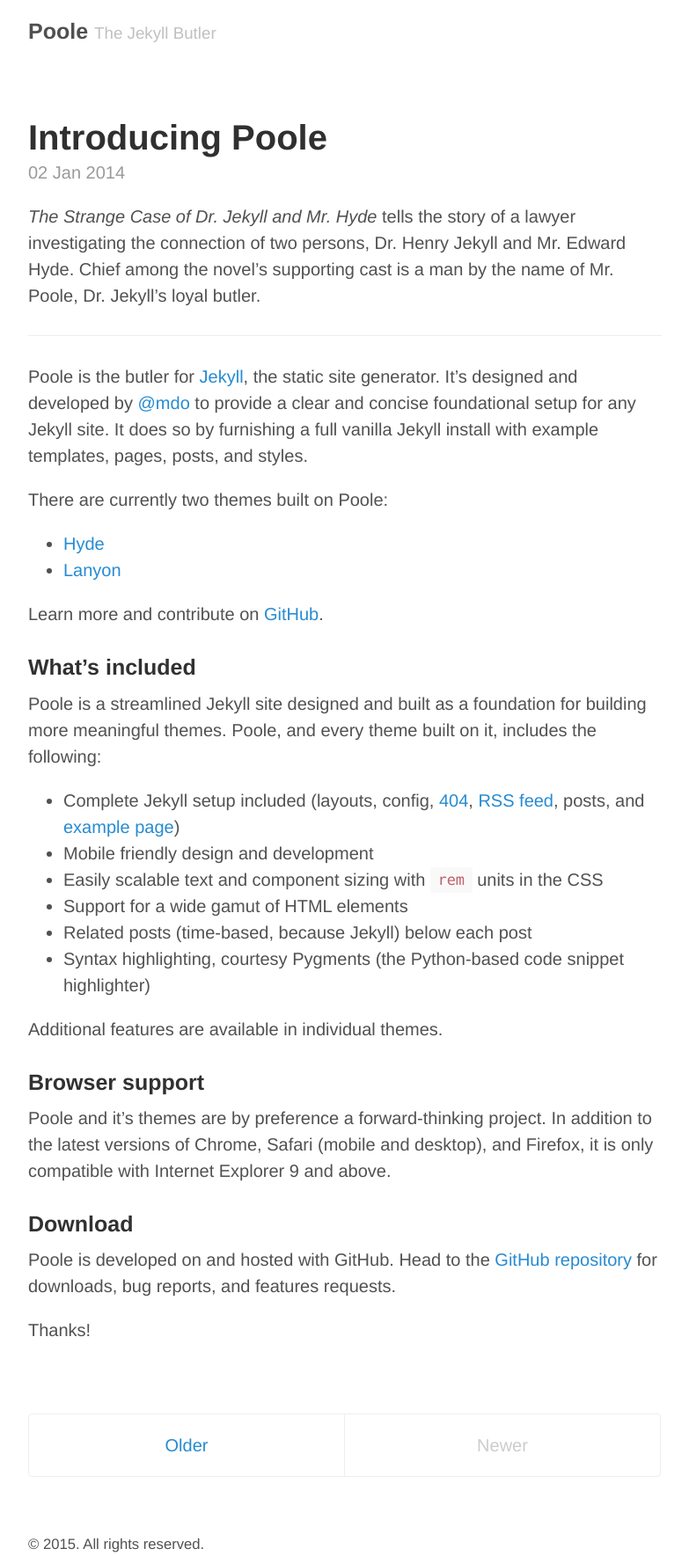
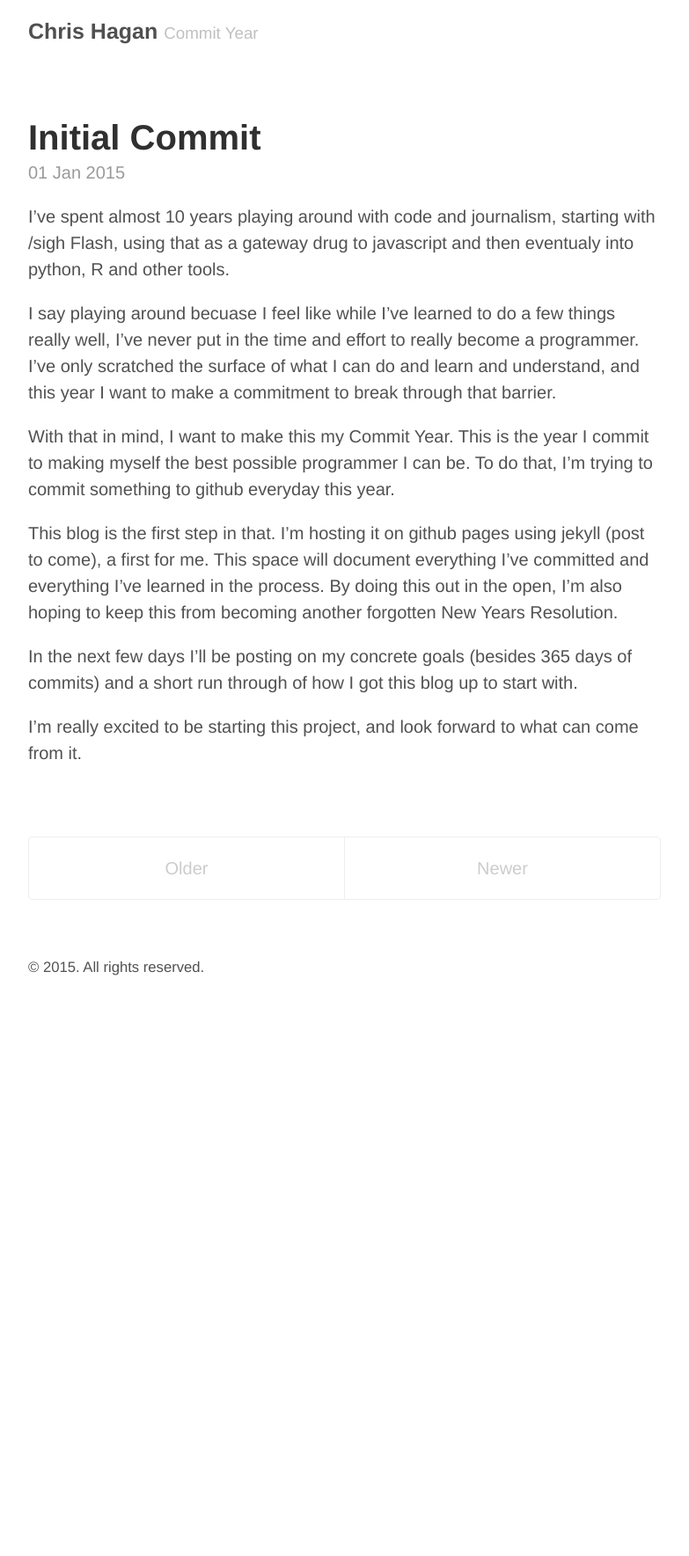
Before and after one commit to chagan/chagan.github.io, a Jekyll site: the page built from index.html, in a window 1280 px wide. Shown: the whole page at 88% size, without its empty margins (248-1031 px from the left). Built offline with Jekyll 4.4.1, drawn with Linux system fonts in a browser that asks for light colours; the list of posts is cut into pages by our own code; after the commit the page ends 1113 px from its top, so only the background shows below that.

Commit message:
Changed blog defaults and added first post

```diff
--- /dev/null
+++ b/Gemfile
@@ -0,0 +1,2 @@
+source 'https://rubygems.org'
+gem 'github-pages'
--- a/_config.yml
+++ b/_config.yml
@@ -1,19 +1,19 @@
 # Permalinks
-permalink:        pretty
+permalink:        /:title
 relative_permalinks: true
 
 # Setup
-title:            Poole
-tagline:          The Jekyll Butler
-url:              http://getpoole.com
+title:            Chris Hagan
+tagline:          Commit Year
+url:              http://chagan.github.io
 paginate:         1
 baseurl:          /
 author:
-  name:           Mark Otto
-  url:            https://twitter.com/mdo
-  email:          markdotto@gmail.com
+  name:           Chris Hagan
+  url:            https://twitter.com/chrishagan
+  email:          chrishagan23@gmail.com
 
 # Custom vars
 version:          1.0.0
 github:
-  repo:           https://github.com/poole/poole
+  repo:           https://github.com/chagan/chagan.github.io
--- a/_posts/2014-01-02-introducing-poole.md
+++ /dev/null
@@ -1,40 +0,0 @@
----
-layout: post
-title: Introducing Poole
----
-
-*The Strange Case of Dr. Jekyll and Mr. Hyde* tells the story of a lawyer investigating the connection of two persons, Dr. Henry Jekyll and Mr. Edward Hyde. Chief among the novel's supporting cast is a man by the name of Mr. Poole, Dr. Jekyll's loyal butler.
-
------
-
-Poole is the butler for [Jekyll](http://jekyllrb.com), the static site generator. It's designed and developed by [@mdo](https://twitter.com/mdo) to provide a clear and concise foundational setup for any Jekyll site. It does so by furnishing a full vanilla Jekyll install with example templates, pages, posts, and styles.
-
-There are currently two themes built on Poole:
-
-* [Hyde](http://hyde.getpoole.com)
-* [Lanyon](http://lanyon.getpoole.com)
-
-Learn more and contribute on [GitHub](https://github.com/poole).
-
-### What's included
-
-Poole is a streamlined Jekyll site designed and built as a foundation for building more meaningful themes. Poole, and every theme built on it, includes the following:
-
-* Complete Jekyll setup included (layouts, config, [404](/404.html), [RSS feed](/atom.xml), posts, and [example page](/about))
-* Mobile friendly design and development
-* Easily scalable text and component sizing with `rem` units in the CSS
-* Support for a wide gamut of HTML elements
-* Related posts (time-based, because Jekyll) below each post
-* Syntax highlighting, courtesy Pygments (the Python-based code snippet highlighter)
-
-Additional features are available in individual themes.
-
-### Browser support
-
-Poole and it's themes are by preference a forward-thinking project. In addition to the latest versions of Chrome, Safari (mobile and desktop), and Firefox, it is only compatible with Internet Explorer 9 and above.
-
-### Download
-
-Poole is developed on and hosted with GitHub. Head to the <a href="https://github.com/poole/poole">GitHub repository</a> for downloads, bug reports, and features requests.
-
-Thanks!
--- /dev/null
+++ b/_posts/2015-01-01-initial-commit.md
@@ -0,0 +1,16 @@
+---
+layout: post
+title: Initial Commit
+---
+
+I've spent almost 10 years playing around with code and journalism, starting with /sigh Flash, using that as a gateway drug to javascript and then eventualy into python, R and other tools.
+
+I say playing around becuase I feel like while I've learned to do a few things really well, I've never put in the time and effort to really become a programmer. I've only scratched the surface of what I can do and learn and understand, and this year I want to make a commitment to break through that barrier.
+
+With that in mind, I want to make this my Commit Year. This is the year I commit to making myself the best possible programmer I can be. To do that, I'm trying to commit something to github everyday this year.
+
+This blog is the first step in that. I'm hosting it on github pages using jekyll (post to come), a first for me. This space will document everything I've committed and everything I've learned in the process. By doing this out in the open, I'm also hoping to keep this from becoming another forgotten New Years Resolution.
+
+In the next few days I'll be posting on my concrete goals (besides 365 days of commits) and a short run through of how I got this blog up to start with.
+
+I'm really excited to be starting this project, and look forward to what can come from it.
--- a/about.md
+++ b/about.md
@@ -1,30 +1,9 @@
 ---
 layout: page
 title: About
+permalink: about/
 ---
 
-<p class="message">
-  Hey there! This page is included as an example. Feel free to customize it for your own use upon downloading. Carry on!
-</p>
+I'm a data reporter with WBEZ in Chicago. This blog is a place to put down what I'm working on and what I'm learning each week as I try and improve my development skills.
 
-In the novel, *The Strange Case of Dr. Jekyll and Mr. Hyde*, Mr. Poole is Dr. Jekyll's virtuous and loyal butler. Similarly, Poole is an upstanding and effective butler that helps you build Jekyll themes. It's made by [@mdo](https://twitter.com/mdo).
-
-There are currently two themes built on Poole:
-
-* [Hyde](http://hyde.getpoole.com)
-* [Lanyon](http://lanyon.getpoole.com)
-
-Learn more and contribute on [GitHub](https://github.com/poole).
-
-## Setup
-
-Some fun facts about the setup of this project include:
-
-* Built for [Jekyll](http://jekyllrb.com)
-* Developed on GitHub and hosted for free on [GitHub Pages](https://pages.github.com)
-* Coded with [Sublime Text 2](http://sublimetext.com), an amazing code editor
-* Designed and developed while listening to music like [Blood Bros Trilogy](https://soundcloud.com/maddecent/sets/blood-bros-series)
-
-Have questions or suggestions? Feel free to [open an issue on GitHub](https://github.com/poole/poole/issues/new) or [ask me on Twitter](https://twitter.com/mdo).
-
-Thanks for reading!
+Before WBEZ I worked as a reporter in Oregon, where I went to college. I'm a native of the East Bay Area, and still consider mysef a California though I haven't lived there in more than a decade.
```
Also changed, not shown: _posts/2013-12-31-whats-jekyll.md (deleted, +0 -10 lines), _posts/2014-01-01-example-content.md (deleted, +0 -138 lines), Gemfile.lock (added), README.md.
